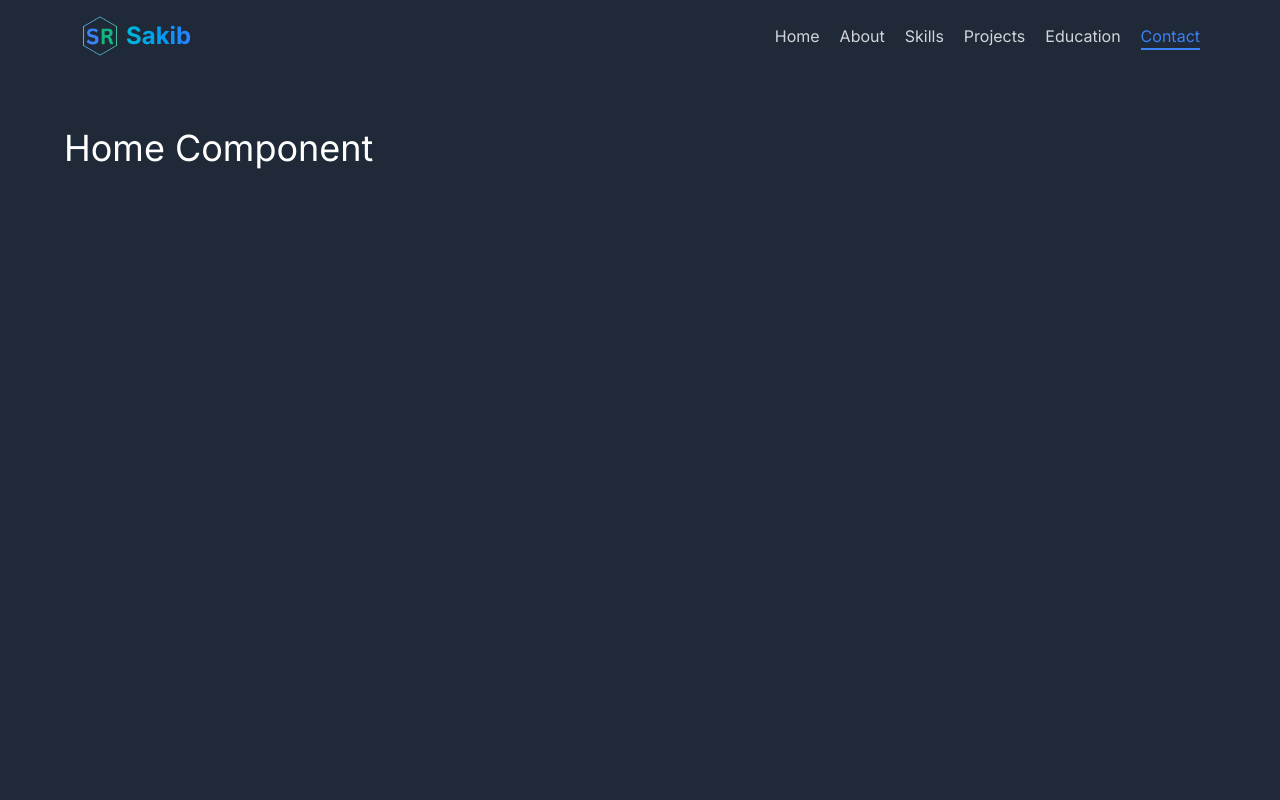
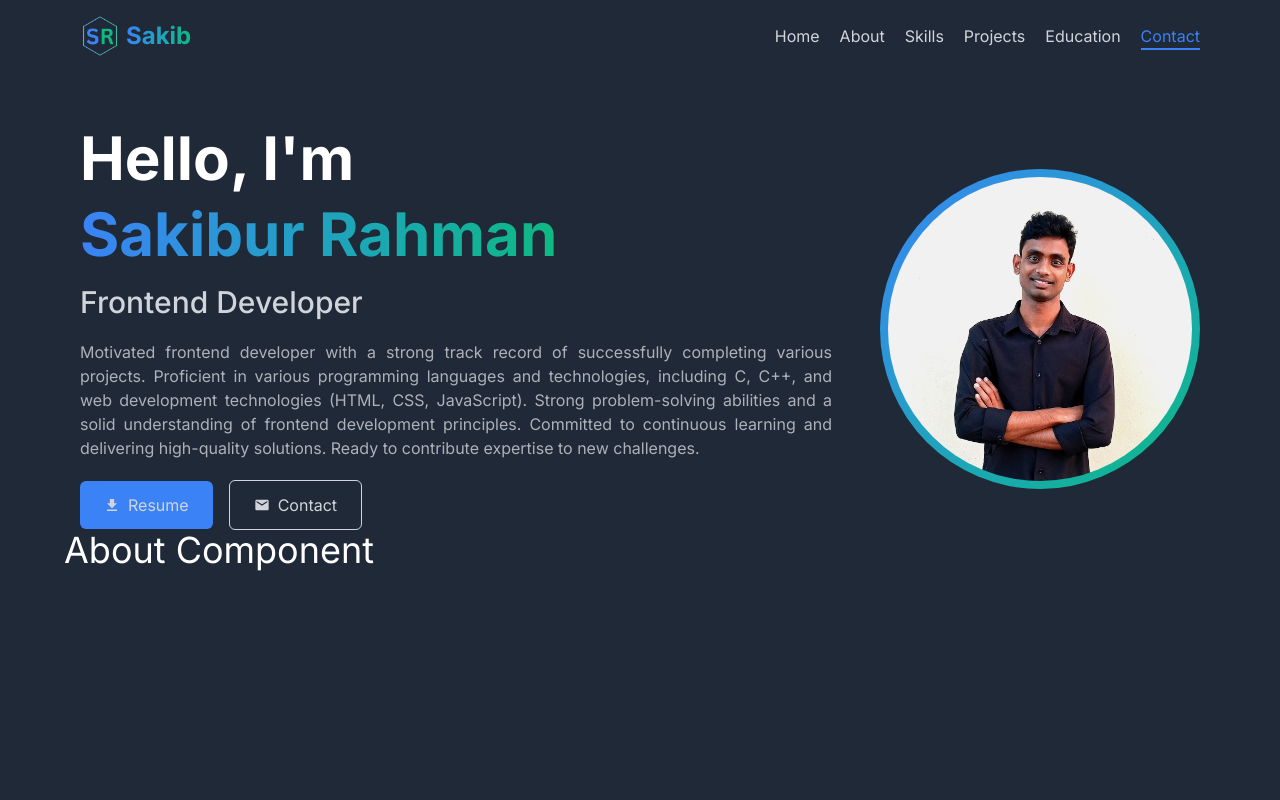
Before and after one commit to sakib-333/portfolio, a React (Vite) app: page / in a window 1280 px wide. Shown: the top 800 px of the page. Built offline with nearby package versions, Linux system fonts and the light colour scheme.

Commit message:
Add home contents.

```diff
--- a/src/Components/Home/Home.tsx
+++ b/src/Components/Home/Home.tsx
@@ -1,10 +1,62 @@
+import { IoMdDownload } from "react-icons/io";
 import useInViewSection from "../../Hooks/useInViewSection";
+import { MdEmail } from "react-icons/md";
 
 const Home = () => {
   const ref = useInViewSection("home");
   return (
-    <div ref={ref} id="home-section" className="min-h-screen text-white">
-      <h1 className="text-4xl">Home Component</h1>
+    <div ref={ref} id="home-section" className="px-4 max-w-6xl">
+      <div className="w-full flex flex-col justify-center md:flex-row items-center md:justify-between gap-12">
+        <div className="flex flex-col gap-5 items-center md:items-start">
+          <div className="flex items-center justify-center md:items-start flex-wrap md:flex-col gap-4 text-4xl md:text-5xl lg:text-6xl font-bold">
+            <h1 className="text-white">Hello, I'm</h1>
+            <span className="gradient-text bg-clip-text text-transparent bg-linear-to-r from-color-2 to-color-3">
+              Sakibur Rahman
+            </span>
+          </div>
+          <h1 className="text-xl md:text-2xl lg:text-3xl font-medium text-color-4">
+            Frontend Developer
+          </h1>
+          <p className="text-color-4/80 text-justify">
+            Motivated frontend developer with a strong track record of
+            successfully completing various projects. Proficient in various
+            programming languages and technologies, including C, C++, and web
+            development technologies (HTML, CSS, JavaScript). Strong
+            problem-solving abilities and a solid understanding of frontend
+            development principles. Committed to continuous learning and
+            delivering high-quality solutions. Ready to contribute expertise to
+            new challenges.
+          </p>
+          <div className="flex flex-col sm:flex-row items-center gap-4">
+            <a
+              href="/frontend_developer.pdf"
+              download
+              className="bg-color-2 btn-primary text-color-4"
+            >
+              <IoMdDownload />
+              <span>Resume</span>
+            </a>
+            <a
+              href="#contact-section"
+              className="border border-color-4 btn-primary text-color-4"
+            >
+              <MdEmail />
+              <span>Contact</span>
+            </a>
+          </div>
+        </div>
+        <div className="w-full md:w-5/12">
+          <div className="relative mx-auto w-64 h-64 md:w-80 md:h-80">
+            <div className="w-full h-full bg-gradient-to-br from-color-2 to-color-3 rounded-full">
+              <img
+                className="p-2 w-full h-full rounded-full object-cover"
+                src="/sakib.png"
+                alt="profile-photo"
+              />
+            </div>
+          </div>
+        </div>
+      </div>
     </div>
   );
 };
--- a/src/Components/Navbar/Components/Hamburger.tsx
+++ b/src/Components/Navbar/Components/Hamburger.tsx
@@ -16,7 +16,7 @@ const Hamburger = () => {
       <ul
         className={`${
           isShowing ? "inline" : "hidden"
-        } min-h-screen w-full fixed left-0 top-20 space-y-3 pl-4 bg-color-1`}
+        } min-h-screen w-full fixed left-0 top-18 space-y-3 p-4 bg-color-1`}
       >
         <Navigation />
       </ul>
--- a/src/Components/Navbar/Navbar.tsx
+++ b/src/Components/Navbar/Navbar.tsx
@@ -3,11 +3,11 @@ import Navigation from "./Components/Navigation";
 
 const Navbar = () => {
   return (
-    <div className="p-4 flex items-center justify-between max-w-6xl w-full bg-color-1 fixed  mx-auto">
+    <div className="z-10 p-4 flex items-center justify-between max-w-6xl w-full bg-color-1 fixed  mx-auto">
       <div>
         <a href="#home-section" className="flex items-center gap-1.5">
           <img className="w-10 h-10" src="/favicon.png" alt="logo" />
-          <h1 className="text-2xl font-bold gradient-text bg-clip-text text-transparent bg-linear-to-r from-cyan-500 to-blue-500">
+          <h1 className="text-2xl font-bold gradient-text bg-clip-text text-transparent bg-linear-to-r from-color-2 to-color-3">
             Sakib
           </h1>
         </a>
--- a/src/index.css
+++ b/src/index.css
@@ -14,3 +14,7 @@
 body {
   font-family: "Inter";
 }
+
+.btn-primary {
+  @apply px-6 py-3 flex items-center justify-center gap-2 transition-all rounded-md cursor-pointer duration-300 hover:scale-105;
+}
```
Also changed, not shown: public/sakib.png (added), 1 other file (tests, documents, lock files or other folders).
